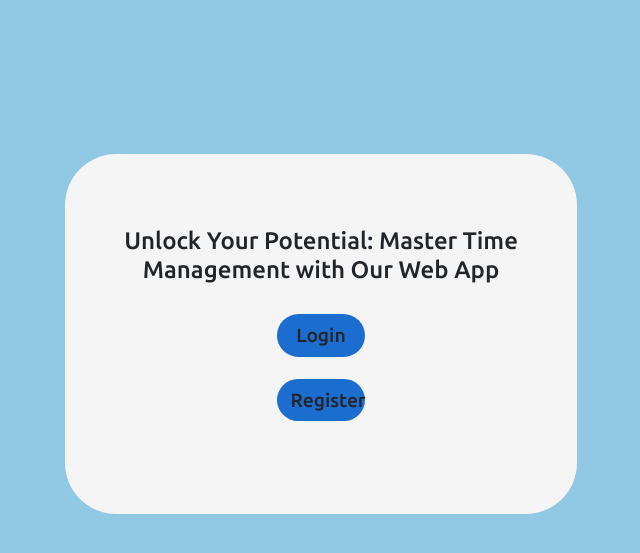
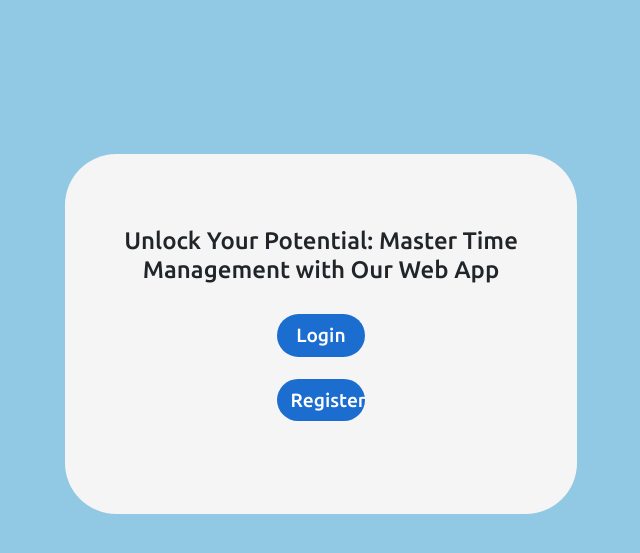
Before and after one commit to Daksh-Madaan/swayamkaro, a Flask app: page / in a window 1280 px wide. Shown: the top 553 px of the page, without its empty margins (319-959 px from the left). Run offline with Flask 2, Linux system fonts and the light colour scheme; some libraries are stand-ins or nearby versions.

Commit message:
Update home.html

```diff
--- a/templates/home.html
+++ b/templates/home.html
@@ -29,6 +29,7 @@
       margin-top: 8%;
     }
     button {
+      color: white !important;
       font-size: 1.2rem !important;
       width: 20%;
       margin-top: 5%;
```
